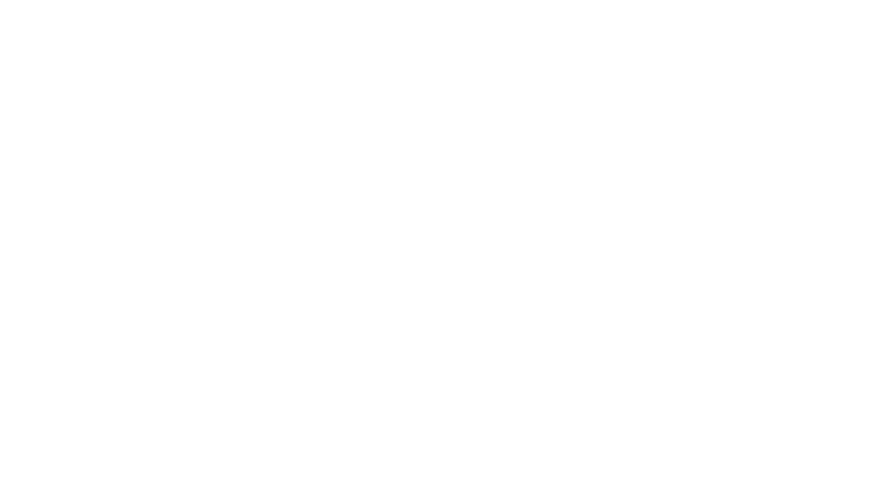
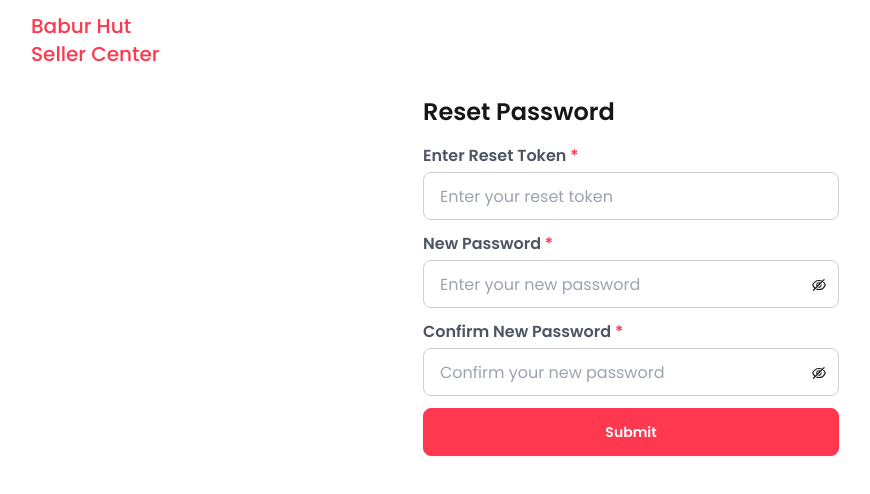
Before and after one commit to Mdabdullah3/Vendor_dashboard, a React (Create React App) app: page /reset-password in a window 1280 px wide. Before the commit this address had no page. Shown: the top 494 px of the page, without its empty margins (9-879 px from the left). Built offline with nearby package versions, Linux system fonts and the light colour scheme.

Commit message:
handle forget password funtionlity

```diff
--- a/src/App.js
+++ b/src/App.js
@@ -7,11 +7,15 @@
 import Profile from './page/Profile/Profile';
 import { ToastContainer } from 'react-toastify';
 import 'react-toastify/dist/ReactToastify.css';
+import ForgetPassword from './page/auth/ForgetPassword';
+import ResetPassword from './page/auth/ResetPassword';
 const App = () => {
   return (
     <div>
       <Routes>
         <Route path="/register" element={<Register />} />
+        <Route path="/forget-password" element={<ForgetPassword />} />
+        <Route path="/reset-password" element={<ResetPassword />} />
         <Route path="/" element={<Login />} />
         <Route path="/profile" element={<Profile />} />
         <Route path="admin/*" element={<Admin />} />
--- a/src/layout/Navbar.jsx
+++ b/src/layout/Navbar.jsx
@@ -1,11 +1,14 @@
 import React from "react";
+import { Link } from "react-router-dom";
 
 const Navbar = () => {
   return (
-    <div className=" px-10 py-3">
-      <h1 className="text-xl font-[500] text-primary">
-        Babur Hut <br /> Seller Center
-      </h1>
+    <div className=" px-10 py-3 cursor-pointer">
+      <Link to="/">
+        <h1 className="text-xl font-[500] text-primary">
+          Babur Hut <br /> Seller Center
+        </h1>
+      </Link>
     </div>
   );
 };
--- /dev/null
+++ b/src/page/auth/ForgetPassword.jsx
@@ -0,0 +1,61 @@
+import React, { useState } from "react";
+import axios from "axios";
+import { toast } from "react-toastify";
+import { useNavigate } from "react-router-dom";
+import { API_URL } from "../../config";
+import InputField from "../../components/common/InputField";
+import Navbar from "../../layout/Navbar";
+
+const ForgetPassword = () => {
+  const [email, setEmail] = useState("");
+  const [loading, setLoading] = useState(false);
+  const router = useNavigate();
+
+  const handleSubmit = async (e) => {
+    e.preventDefault();
+    setLoading(true);
+
+    try {
+      const response = await axios.post(`${API_URL}/auth/forgot-password`, {
+        email,
+      });
+      if (response.status === 200) {
+        toast.success(
+          "Check your email for password reset Token, Enter The Token The Follwoing Fields"
+        );
+      }
+      router("/reset-password");
+    } catch (error) {
+      toast.error(error.response.data.message);
+    } finally {
+      setLoading(false);
+    }
+  };
+
+  return (
+    <section>
+      <Navbar />
+      <form onSubmit={handleSubmit} className="max-w-md mx-auto p-4">
+        <h2 className="text-2xl font-semibold mb-4">Forget Password</h2>
+        <InputField
+          label="Email"
+          id="email"
+          name="email"
+          value={email}
+          onChange={(e) => setEmail(e.target.value)}
+          placeholder="Enter your email"
+          required
+        />
+        <button
+          type="submit"
+          className="btn btn-primary mt-4 text-white w-full"
+          disabled={loading}
+        >
+          {loading ? "Submitting..." : "Submit"}
+        </button>
+      </form>
+    </section>
+  );
+};
+
+export default ForgetPassword;
--- a/src/page/auth/Login.jsx
+++ b/src/page/auth/Login.jsx
@@ -79,9 +79,11 @@
                 type="submit"
                 disabled={loading}
               />
-              <p className="text-end py-2 pt-4 text-blue-600 cursor-pointer">
-                Reset Password?
-              </p>
+              <Link to={"/forget-password"}>
+                <p className="text-end py-2 pt-4 text-blue-600 cursor-pointer">
+                  Reset Password?
+                </p>
+              </Link>
               <Link
                 to={"/register"}
                 className="flex justify-end  text-blue-600 cursor-pointer"
--- /dev/null
+++ b/src/page/auth/ResetPassword.jsx
@@ -0,0 +1,92 @@
+import React, { useState } from "react";
+import axios from "axios";
+import { toast } from "react-toastify";
+import { useNavigate } from "react-router-dom";
+import Navbar from "../../layout/Navbar";
+import { API_URL } from "../../config";
+import InputField from "../../components/common/InputField";
+
+const ResetPassword = () => {
+  const [password, setPassword] = useState("");
+  const [resetToken, setResetToken] = useState("");
+  const [confirmPassword, setConfirmPassword] = useState("");
+  const [loading, setLoading] = useState(false);
+  const [showPassword, setShowPassword] = useState(false);
+  const [showConfirmPassword, setShowConfirmPassword] = useState(false);
+  const navigate = useNavigate();
+
+  const handleSubmit = async (e) => {
+    e.preventDefault();
+    setLoading(true);
+
+    try {
+      await axios.patch(`${API_URL}/auth/reset-password`, {
+        resetToken,
+        password,
+        confirmPassword,
+      });
+      toast.success(
+        "Password reset successfully. You can now log in with your new password."
+      );
+      navigate("/");
+    } catch (error) {
+      toast.error(error.response?.data?.message || "Failed to reset password");
+    } finally {
+      setLoading(false);
+    }
+  };
+
+  return (
+    <section>
+      <Navbar />
+      <form onSubmit={handleSubmit} className="max-w-md mx-auto p-4 space-y-3">
+        <h2 className="text-2xl font-semibold mb-4">Reset Password</h2>
+        <InputField
+          label="Enter Reset Token"
+          id="resetToken"
+          name="resetToken"
+          type="text"
+          value={resetToken}
+          onChange={(e) => setResetToken(e.target.value)}
+          placeholder="Enter your reset token"
+          required
+        />
+        <InputField
+          label="New Password"
+          id="password"
+          name="password"
+          type={showPassword ? "text" : "password"}
+          showPassword={showPassword}
+          toggleShowPassword={() => setShowPassword(!showPassword)}
+          value={password}
+          onChange={(e) => setPassword(e.target.value)}
+          placeholder="Enter your new password"
+          required
+        />
+        <InputField
+          label="Confirm New Password"
+          id="confirmPassword"
+          name="confirmPassword"
+          type={showConfirmPassword ? "text" : "password"}
+          showPassword={showConfirmPassword}
+          toggleShowPassword={() =>
+            setShowConfirmPassword(!showConfirmPassword)
+          }
+          value={confirmPassword}
+          onChange={(e) => setConfirmPassword(e.target.value)}
+          placeholder="Confirm your new password"
+          required
+        />
+        <button
+          type="submit"
+          className="btn btn-primary mt-4 text-white w-full"
+          disabled={loading}
+        >
+          {loading ? "Submitting..." : "Submit"}
+        </button>
+      </form>
+    </section>
+  );
+};
+
+export default ResetPassword;
```
